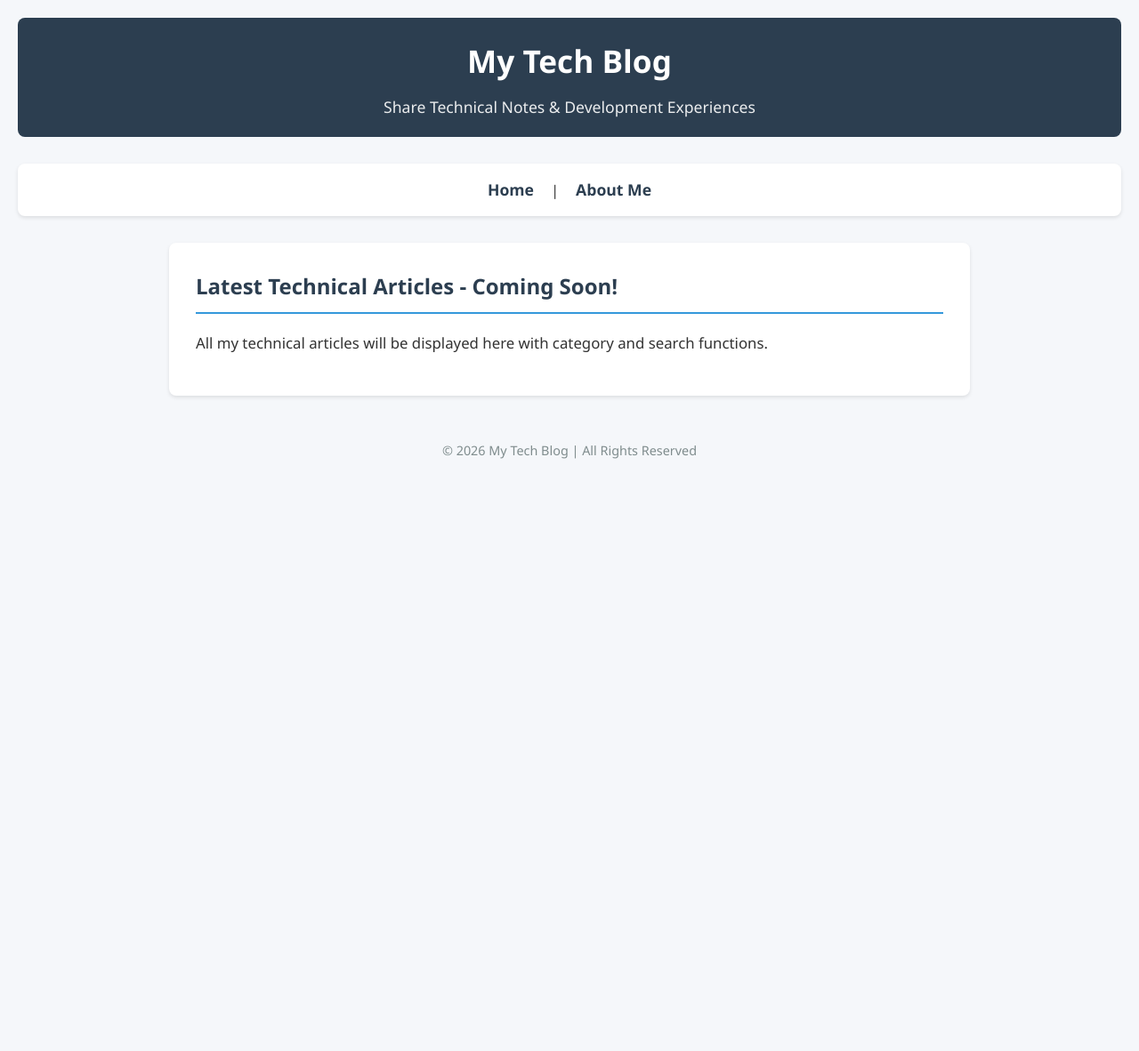
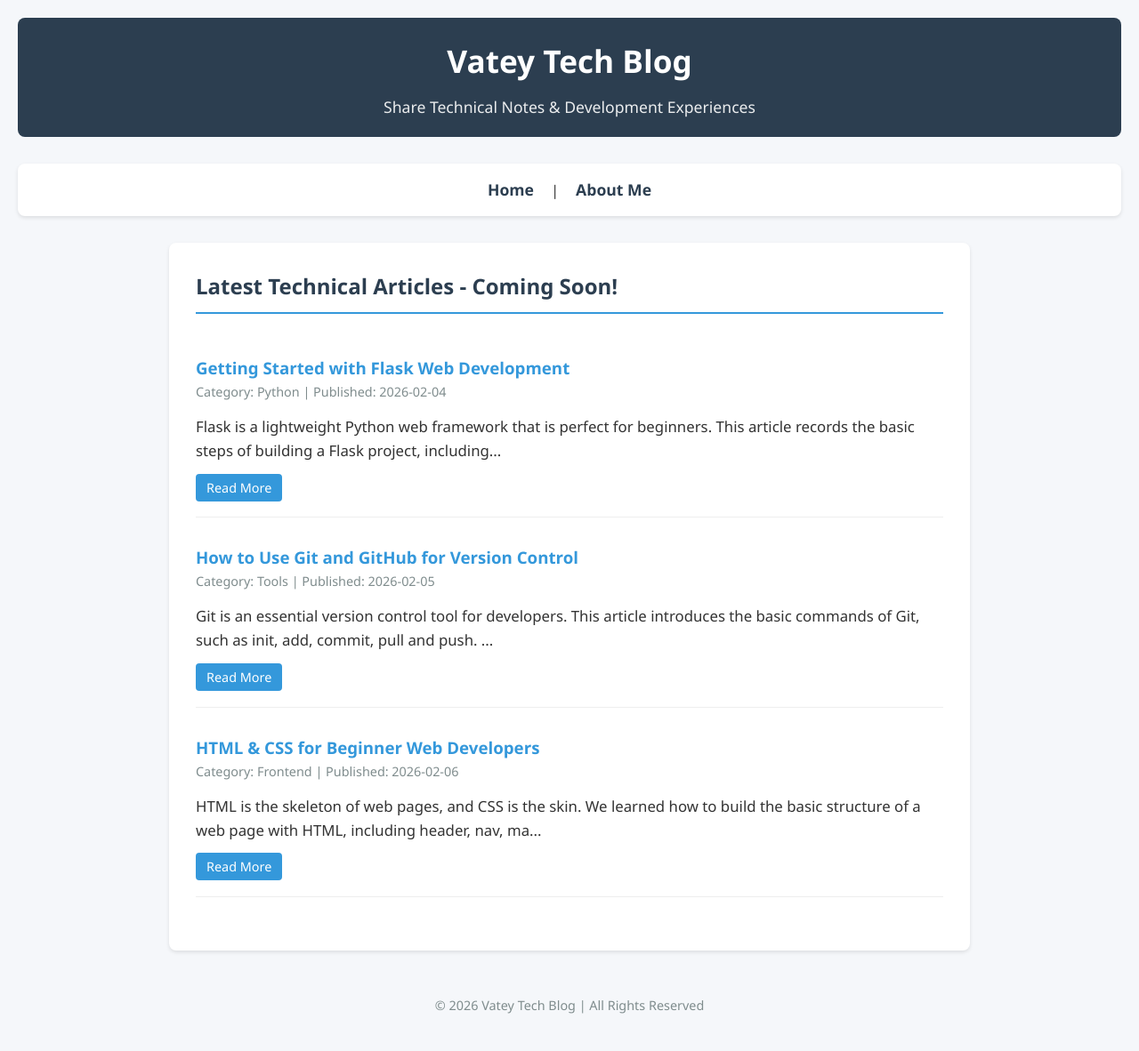
Before and after one commit to nqilin/my_tech_blog, a Flask app: page / in a window 1280 px wide. Shown: the whole page at 89% size. Before the commit the page ends 516 px from the top, so only its background shows below. Run offline with Flask 3, Linux system fonts and the light colour scheme.

Commit message:
dev: add mock post data, dynamix URL param & article detail page

```diff
--- a/app.py
+++ b/app.py
@@ -6,19 +6,45 @@ from flask import render_template
 # Initialize Flask app
 app = Flask(__name__)
 # 保留Day2的secret_key（后续session要用，先写上）
-app.secret_key = 'nqilin_tech_blog_2026'
+app.secret_key = 'Vatey_tech_blog_2026'
+
+# 核心：模拟文章数据（list + dict，后续直接替换为数据库查询结果）
+# 字段：id(唯一标识)、title(标题)、category(分类)、content(内容)、date(发布日期)
+POSTS = [
+    {
+        'id': 1,
+        'title': 'Getting Started with Flask Web Development',
+        'category': 'Python',
+        'content': 'Flask is a lightweight Python web framework that is perfect for beginners. This article records the basic steps of building a Flask project, including environment setup, route creation, and template rendering. We also learned how to use Jinja2 to pass data from backend to frontend and how to beautify pages with CSS.',
+        'date': '2026-02-04'
+    },
+    {
+        'id': 2,
+        'title': 'How to Use Git and GitHub for Version Control',
+        'category': 'Tools',
+        'content': 'Git is an essential version control tool for developers. This article introduces the basic commands of Git, such as init, add, commit, pull and push. We also learned how to solve the push conflict problem and keep the commit history clean with rebase. GitHub is a great platform for hosting code and collaborating with others.',
+        'date': '2026-02-05'
+    },
+    {
+        'id': 3,
+        'title': 'HTML & CSS for Beginner Web Developers',
+        'category': 'Frontend',
+        'content': 'HTML is the skeleton of web pages, and CSS is the skin. We learned how to build the basic structure of a web page with HTML, including header, nav, main and footer. We also used CSS to beautify the page, such as setting background color, box shadow, and hover effects. Flask uses url_for to import static resources like CSS correctly.',
+        'date': '2026-02-06'
+    }
+]
 
 # 改造：博客首页路由（统一视图函数名，符合英文规范）
 @app.route('/')
 def index():
     # 后端定义要传给前端的数据
     blog_data = {
-        'title': 'My Tech Blog',
+        'title': 'Vatey Tech Blog',
         'subtitle': 'Share Technical Notes & Development Experiences',
         'latest_article_tip': 'Latest Technical Articles - Coming Soon!'
     }
-    # 渲染templates下的index.html，并把blog_data传给前端
-    return render_template('index.html', data=blog_data)
+    # 新增：把模拟文章数据POSTS传给前端，键名是posts
+    return render_template('index.html', data=blog_data, posts=POSTS)
 
 # 新增：博客关于页路由（核心多路由开发，和首页逻辑一致）
 @app.route('/about')
@@ -32,6 +58,20 @@ def about():
     # 渲染about.html，传dev_data给前端
     return render_template('about.html', dev=dev_data)
 
+# 核心新路由：文章详情页（动态URL参数 <article_id>，接收文章ID）
+@app.route('/article/<article_id>')
+def article_detail(article_id):
+    # 把URL参数转成整数（因为模拟数据的id是数字）
+    post_id = int(article_id)
+    # 根据ID从模拟数据中筛选对应的文章
+    current_post = None
+    for post in POSTS:
+        if post['id'] == post_id:
+            current_post = post
+            break
+    # 渲染详情页模板，传递当前文章数据
+    return render_template('article.html', post=current_post)
+
 # Run app in debug mode
 if __name__ == '__main__':
     app.run(debug=True)
--- a/templates/index.html
+++ b/templates/index.html
@@ -1,11 +1,10 @@
-<!-- Blog Home Page - Day3 (With Jinja2 Template) -->
+<!-- Blog Home Page (With Article List) -->
 <!DOCTYPE html>
 <html lang="en">
 <head>
     <meta charset="UTF-8">
     <meta name="viewport" content="width=device-width, initial-scale=1.0">
     <title>{{ data.title }} - Home</title>
-    <!-- 核心：Flask标准方式引入CSS（必须用url_for） -->
     <link rel="stylesheet" href="{{ url_for('static', filename='css/style.css') }}">
 </head>
 <body>
@@ -21,7 +20,20 @@
 
     <main>
         <h2>{{ data.latest_article_tip }}</h2>
-        <p>All my technical articles will be displayed here with category and search functions.</p>
+        <br>
+        <!-- 核心：Jinja2 for循环渲染文章列表 -->
+        {% for post in posts %}
+            <div style="margin-bottom: 30px; padding-bottom: 20px; border-bottom: 1px solid #eee;">
+                <!-- 文章标题：链接到详情页，拼接文章ID -->
+                <h3><a href="/article/{{ post.id }}" style="text-decoration: none; color: #3498db;">{{ post.title }}</a></h3>
+                <!-- 文章元信息：分类 + 日期 -->
+                <p style="color: #7f8c8d; font-size: 0.9rem;">Category: {{ post.category }} | Published: {{ post.date }}</p>
+                <!-- 文章内容简介：截取前150个字符，加省略号 -->
+                <p>{{ post.content[:150] }}...</p>
+                <!-- 查看更多按钮 -->
+                <a href="/article/{{ post.id }}" style="text-decoration: none; color: white; background: #3498db; padding: 6px 12px; border-radius: 4px; font-size: 0.9rem;">Read More</a>
+            </div>
+        {% endfor %}
     </main>
 
     <footer>
```
Also changed, not shown: templates/article.html (added, +46 -0 lines).
